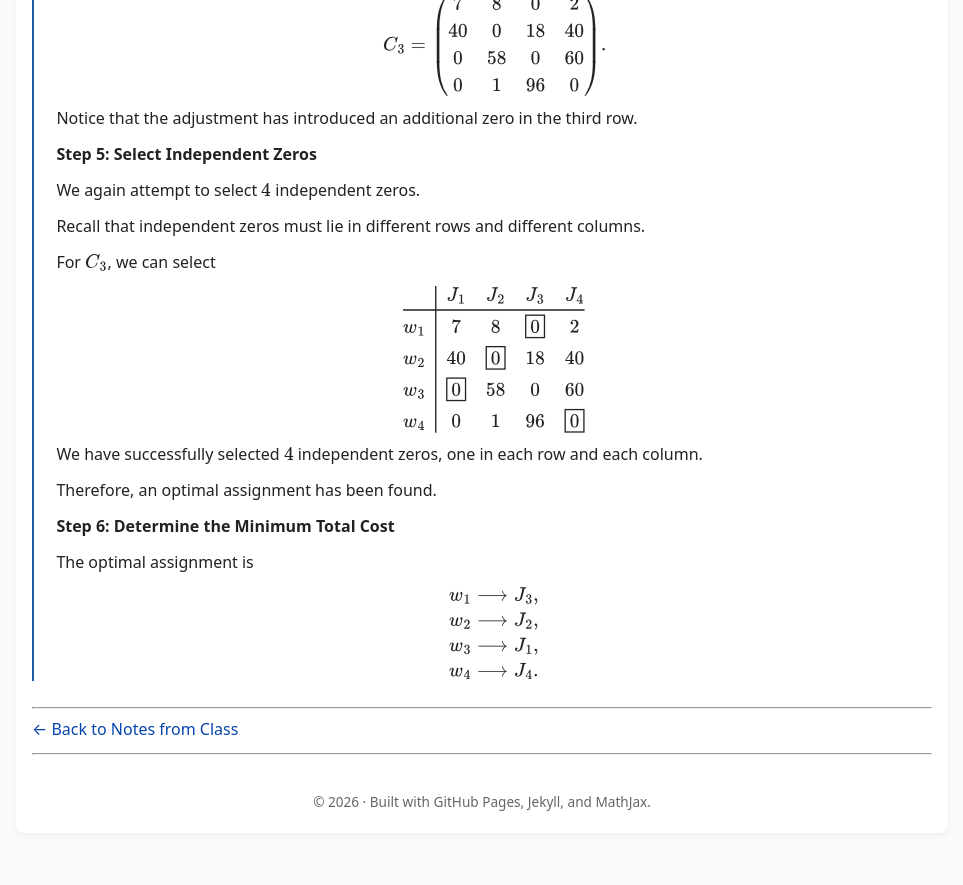
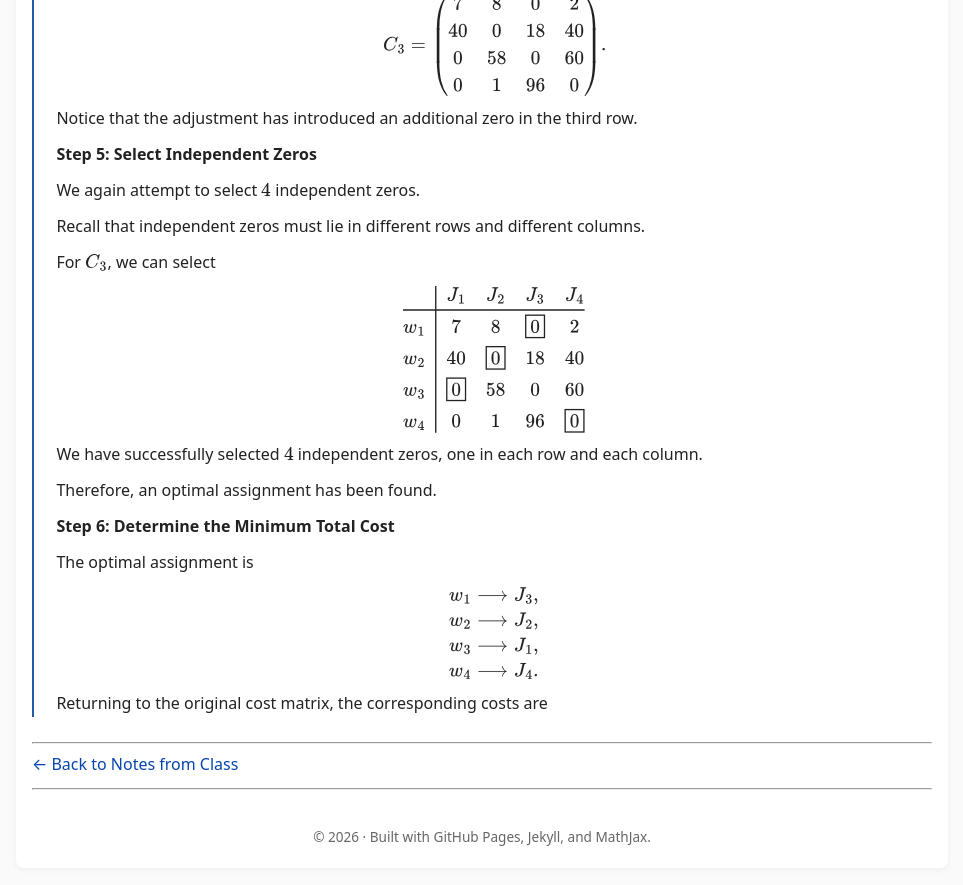
Before and after one commit to SaleemKamaludin/SaleemKamaludin.github.io, a Jekyll site: the page built from courses/math-2276/notes-from-class/supplementary-lecture-6/index.md, in a window 1280 px wide and 900 px high, scrolled down 5206 px. Shown: the top 885 px of the window, without its empty margins (158-1121 px from the left). Built offline with Jekyll 4.4.1, drawn with Linux system fonts in a browser that asks for light colours.

Commit message:
Introduce original costs in Step 6 of Example 1.2

```diff
--- a/courses/math-2276/notes-from-class/supplementary-lecture-6/index.md
+++ b/courses/math-2276/notes-from-class/supplementary-lecture-6/index.md
@@ -850,6 +850,15 @@ w_4 &\longrightarrow J_4.
         </div>
 
       </div>
+
+      <div id="example-hungarian-additional-step-6-original-costs-intro">
+
+        <p>
+          Returning to the original cost matrix, the
+          corresponding costs are
+        </p>
+
+      </div>
 </div>
 
 </div>
```
